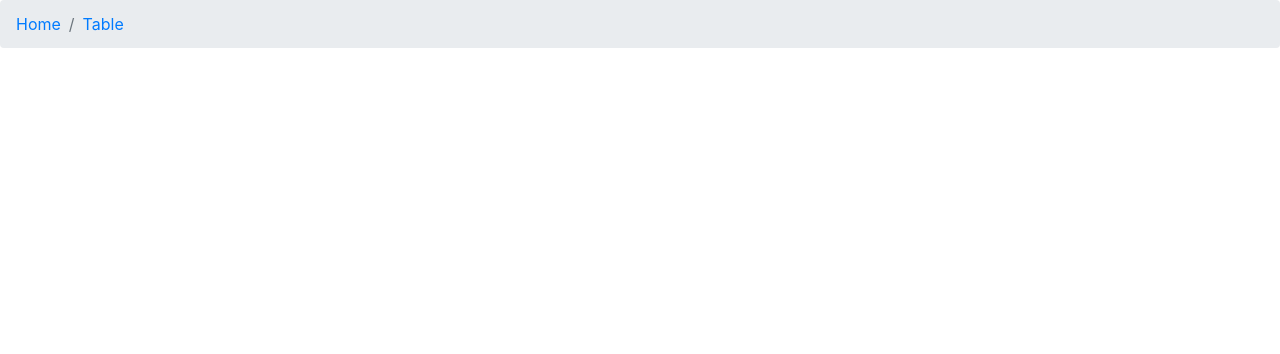
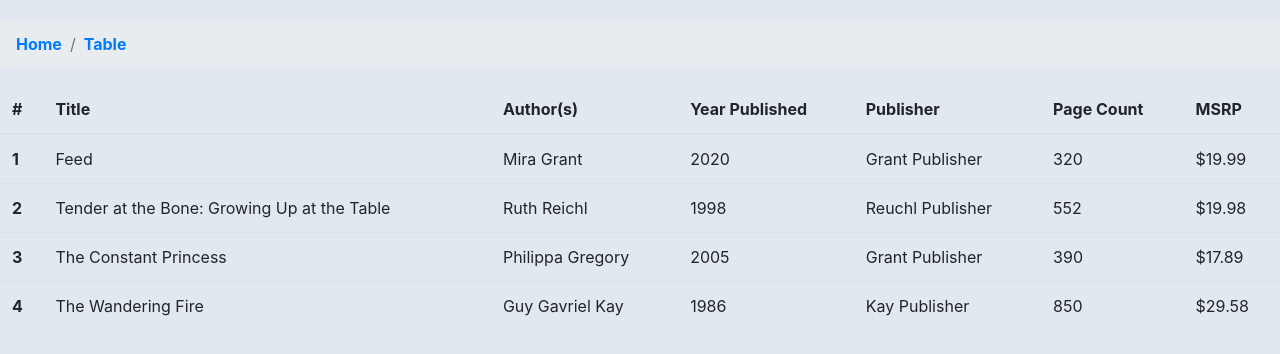
Before and after one commit to rkhatana67/1-html-review-rkhatana67, a plain HTML site: page public/table.html in a window 1280 px wide. Drawn offline with nearby package versions, Linux system fonts and the light colour scheme; files that its build step writes are made by us from their sources.

Commit message:
Index and table

```diff
--- a/public/css/style.css
+++ b/public/css/style.css
@@ -0,0 +1,30 @@
+body{
+    margin-top:20px;
+    color: #1a202c;
+    text-align: left;
+    background-color: #e2e8f0;
+}
+.main-body {
+    padding: 10px;
+}
+.card {
+    box-shadow: 0 1px 3px 0 rgba(0,0,0,.1), 0 1px 2px 0 rgba(0,0,0,.06);
+}
+
+.card {
+    position: relative;
+    display: flex;
+    flex-direction: column;
+    min-width: 0;
+    word-wrap: break-word;
+    background-color: #fff;
+    background-clip: border-box;
+    border: 0 solid rgba(0,0,0,.125);
+    border-radius: .25rem;
+}
+
+.card-body {
+    flex: 1 1 auto;
+    min-height: 1px;
+    padding: 1rem;
+}
--- a/public/table.html
+++ b/public/table.html
@@ -1,7 +1,7 @@
 <!doctype html>
 <html>
 <head>
-  <title>My Page Title</title>
+  <title>Book Titles</title>
   <link rel="stylesheet" href="https://cdn.jsdelivr.net/npm/bootstrap@4.5.3/dist/css/bootstrap.min.css" integrity="sha384-TX8t27EcRE3e/ihU7zmQxVncDAy5uIKz4rEkgIXeMed4M0jlfIDPvg6uqKI2xXr2" crossorigin="anonymous">
 
   <link rel="stylesheet" href="style.css">
@@ -15,12 +15,68 @@
           <!-- Breadcrumb -->
           <nav aria-label="breadcrumb" class="main-breadcrumb">
             <ol class="breadcrumb">
-              <li class="breadcrumb-item"><a href="index.html">Home</a></li>
-              <li class="breadcrumb-item"><a href="table.html">Table</a></li>
+              <li class="breadcrumb-item"><a href="index.html"><b>Home</b></a></li>
+              <li class="breadcrumb-item"><a href="table.html"><b>Table</b></a></li>
 
             </ol>
           </nav>
           <!-- /Breadcrumb -->
 
 </header>
+
+
 <!--obtained from bootstap -->
+<table class="table">
+  <thead>
+    <tr>
+      <th scope="col">#</th>
+      <th scope="col">Title</th>
+      <th scope="col">Author(s)</th>
+      <th scope="col">Year Published</th>
+      <th scope="col">Publisher</th>
+      <th scope="col">Page Count</th>
+      <th scope="col">MSRP</th>
+    </tr>
+  </thead>
+  <tbody>
+    <tr>
+      <th scope="row">1</th>
+      <td>Feed</td>
+      <td>Mira Grant</td>
+      <td>2020</td>
+      <td>Grant Publisher</td>
+      <td>320</td>
+      <td>$19.99</td>
+
+    </tr>
+    <tr>
+      <th scope="row">2</th>
+      <td>Tender at the Bone: Growing Up at the Table</td>
+      <td>Ruth Reichl</td>
+      <td>1998</td>
+      <td>Reuchl Publisher</td>
+      <td>552</td>
+      <td>$19.98</td>
+    </tr>
+    <tr>
+      <th scope="row">3</th>
+      <td>The Constant Princess</td>
+      <td>Philippa Gregory</td>
+      <td>2005</td>
+      <td>Grant Publisher</td>
+      <td>390</td>
+      <td>$17.89</td>
+    </tr>
+    <tr>
+      <th scope="row">4</th>
+      <td>The Wandering Fire</td>
+      <td>Guy Gavriel Kay</td>
+      <td>1986</td>
+      <td>Kay Publisher</td>
+      <td>850</td>
+      <td>$29.58</td>
+    </tr>
+  </tbody>
+</table>
+</body>
+</html>
```
Also changed, not shown: public/index.html (+22 -35 lines).
